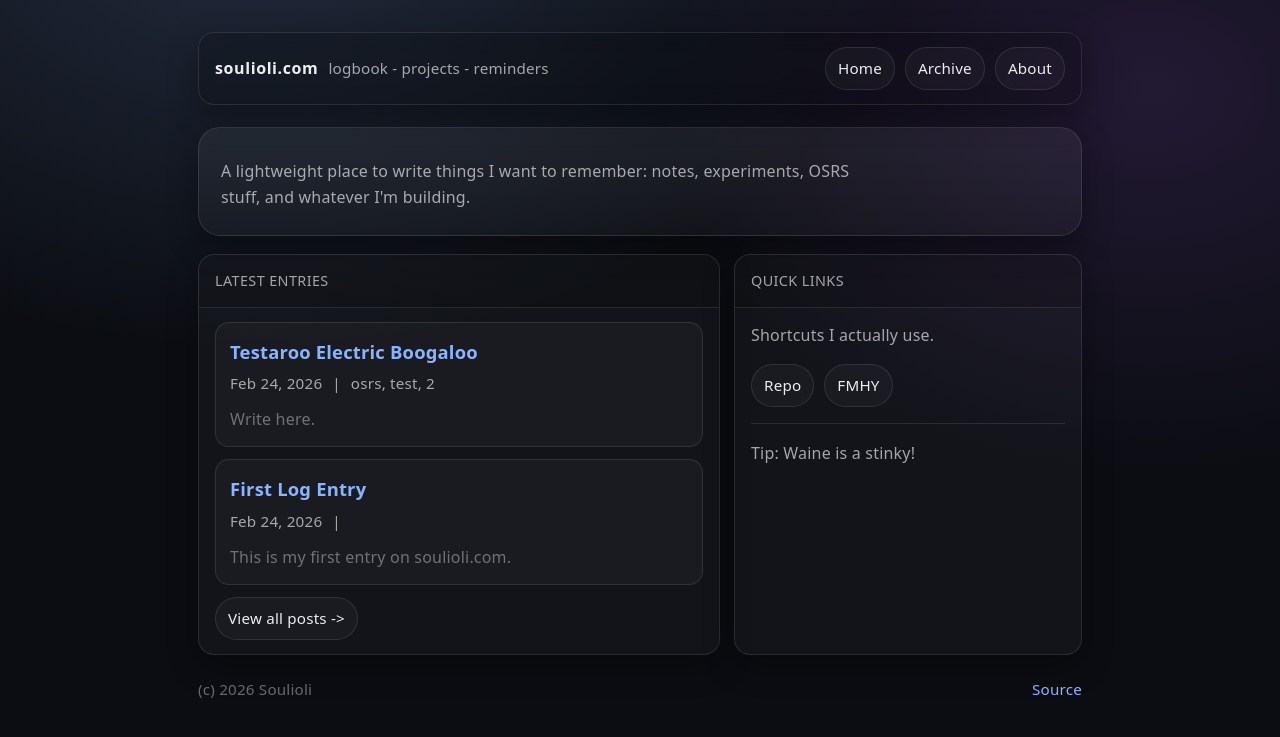
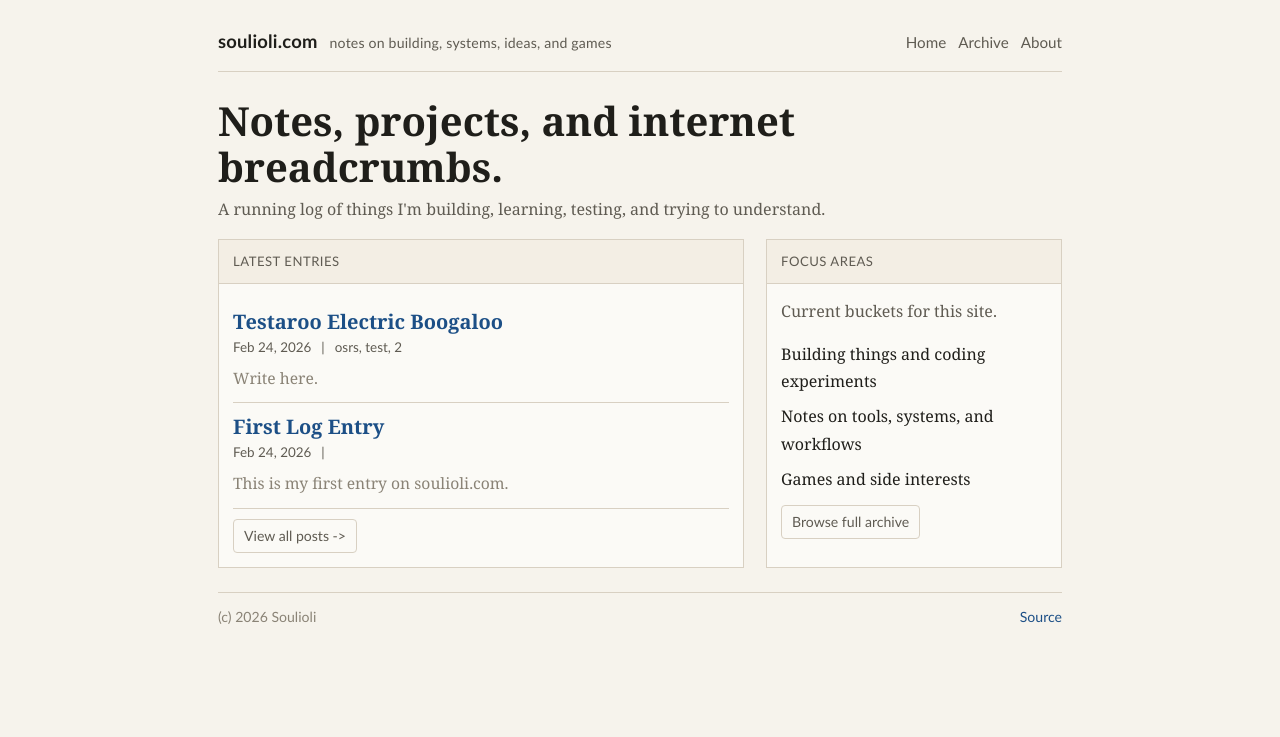
Before and after one commit to Souliolii/soulioli.com, a Jekyll site: the page built from index.html, in a window 1280 px wide. Shown: the top 737 px of the page. Built offline with Jekyll 4.4.1, drawn with Linux system fonts in a browser that asks for light colours.

Commit message:
Refactor layout styles and update content across multiple pages for improved readability and consistency

```diff
--- a/_layouts/default.html
+++ b/_layouts/default.html
@@ -4,140 +4,146 @@
   <meta charset="utf-8" />
   <meta name="viewport" content="width=device-width, initial-scale=1" />
   <title>{% if page.title %}{{ page.title }} - {% endif %}Soulioli</title>
-  <meta name="color-scheme" content="dark light" />
   <style>
     :root{
-      --bg: #0b0d12;
-      --panel: rgba(255,255,255,.04);
-      --panel2: rgba(255,255,255,.06);
-      --text: rgba(255,255,255,.92);
-      --muted: rgba(255,255,255,.62);
-      --faint: rgba(255,255,255,.38);
-      --border: rgba(255,255,255,.10);
-      --link: #8ab4ff;
-      --shadow: 0 10px 30px rgba(0,0,0,.35);
-      --radius: 16px;
-      --max: 920px;
+      --bg: #f6f3ec;
+      --panel: #fbfaf6;
+      --text: #1f1e1a;
+      --muted: #5f5b52;
+      --faint: #8a8376;
+      --border: #d8d0c2;
+      --link: #1c4f86;
+      --max: 880px;
     }
 
     *{ box-sizing:border-box; }
-    html,body{ height:100%; }
     body{
       margin:0;
-      background: radial-gradient(1200px 800px at 20% -10%, rgba(138,180,255,.18), transparent 55%),
-                  radial-gradient(900px 700px at 90% 10%, rgba(176,99,255,.14), transparent 55%),
-                  var(--bg);
+      background: var(--bg);
       color: var(--text);
-      font-family: ui-sans-serif, system-ui, -apple-system, Segoe UI, Roboto, Helvetica, Arial, "Apple Color Emoji","Segoe UI Emoji";
-      line-height: 1.65;
-      letter-spacing: .2px;
+      font-family: Georgia, "Times New Roman", serif;
+      line-height: 1.7;
     }
 
     a{ color: var(--link); text-decoration:none; }
     a:hover{ text-decoration:underline; }
 
-    .wrap{ max-width: var(--max); margin: 0 auto; padding: 32px 18px 56px; }
+    .wrap{ max-width: var(--max); margin: 0 auto; padding: 18px 18px 46px; }
     .topbar{
-      display:flex; align-items:center; justify-content:space-between;
-      gap: 14px;
-      padding: 14px 16px;
-      border: 1px solid var(--border);
-      background: rgba(0,0,0,.18);
-      backdrop-filter: blur(10px);
-      border-radius: var(--radius);
-      box-shadow: var(--shadow);
+      display:flex;
+      align-items:baseline;
+      justify-content:space-between;
+      gap: 10px;
+      padding: 8px 0 14px;
+      border-bottom: 1px solid var(--border);
     }
     .brand{
-      display:flex; align-items:baseline; gap:10px; flex-wrap:wrap;
+      display:flex;
+      align-items:baseline;
+      gap: 12px;
+      flex-wrap:wrap;
     }
-    .brand .name{ font-weight: 800; letter-spacing:.6px; }
-    .brand .tag{ color: var(--muted); font-size: .95rem; }
-    .nav{ display:flex; gap: 10px; flex-wrap:wrap; }
+    .brand .name{
+      font-family: "Trebuchet MS", "Segoe UI", Tahoma, sans-serif;
+      font-weight: 700;
+      font-size: 1.15rem;
+      letter-spacing: .2px;
+      color: var(--text);
+    }
+    .brand .tag{
+      color: var(--muted);
+      font-family: "Trebuchet MS", "Segoe UI", Tahoma, sans-serif;
+      font-size: .88rem;
+      letter-spacing: .2px;
+    }
+    .nav{
+      display:flex;
+      gap: 12px;
+      flex-wrap:wrap;
+      font-family: "Trebuchet MS", "Segoe UI", Tahoma, sans-serif;
+      font-size: .95rem;
+    }
+    .nav a{ color: var(--muted); }
+    .nav a:hover{ color: var(--text); }
     .pill{
       display:inline-flex; align-items:center; gap:8px;
-      padding: 8px 12px;
+      padding: 4px 10px;
       border: 1px solid var(--border);
-      background: rgba(255,255,255,.03);
-      border-radius: 999px;
-      color: var(--text);
-      font-size: .95rem;
+      background: var(--panel);
+      border-radius: 4px;
+      color: var(--muted);
+      font-family: "Trebuchet MS", "Segoe UI", Tahoma, sans-serif;
+      font-size: .88rem;
     }
-    .pill:hover{ background: rgba(255,255,255,.06); text-decoration:none; }
+    .pill:hover{ text-decoration:none; color: var(--text); }
 
     .hero{
-      margin: 22px 0 18px;
-      padding: 24px 22px;
-      border-radius: calc(var(--radius) + 6px);
-      border: 1px solid var(--border);
-      background: linear-gradient(180deg, rgba(255,255,255,.06), rgba(255,255,255,.03));
-      box-shadow: var(--shadow);
+      margin: 26px 0 8px;
+      padding: 0;
     }
     .hero h1{
       margin: 0 0 6px;
-      font-size: clamp(1.6rem, 2.8vw, 2.2rem);
-      letter-spacing: .2px;
+      font-size: clamp(1.8rem, 4vw, 2.5rem);
+      line-height: 1.15;
     }
-    .hero p{ margin: 0; color: var(--muted); max-width: 70ch; }
+    .hero p{ margin: 0; color: var(--muted); max-width: 75ch; }
 
     .grid{
       display:grid;
       grid-template-columns: 1fr;
-      gap: 12px;
+      gap: 22px;
       margin-top: 16px;
     }
-    @media (min-width: 860px){
-      .grid{ grid-template-columns: 1.2fr .8fr; gap: 14px; }
+    @media (min-width: 900px){
+      .grid{ grid-template-columns: 1.28fr .72fr; }
     }
 
     .card{
       border: 1px solid var(--border);
-      background: rgba(255,255,255,.03);
-      border-radius: var(--radius);
-      box-shadow: var(--shadow);
-      overflow:hidden;
+      background: var(--panel);
     }
     .card .hd{
-      padding: 14px 16px;
+      padding: 10px 14px;
       border-bottom: 1px solid var(--border);
-      background: rgba(0,0,0,.16);
+      background: #f3eee4;
       color: var(--muted);
-      font-size: .9rem;
-      letter-spacing: .4px;
+      font-family: "Trebuchet MS", "Segoe UI", Tahoma, sans-serif;
+      font-size: .82rem;
+      letter-spacing: .5px;
       text-transform: uppercase;
     }
-    .card .bd{ padding: 14px 16px; }
+    .card .bd{ padding: 14px; }
 
     .post-item{
-      padding: 14px 14px;
-      border: 1px solid var(--border);
-      background: rgba(255,255,255,.03);
-      border-radius: 14px;
-      transition: transform .08s ease, background .12s ease;
-    }
-    .post-item:hover{
-      transform: translateY(-1px);
-      background: rgba(255,255,255,.05);
+      display:block;
+      padding: 11px 0;
+      border-bottom: 1px solid var(--border);
     }
     .post-title{
-      margin: 0 0 4px;
-      font-size: 1.15rem;
-      font-weight: 750;
+      margin: 0 0 2px;
+      font-size: 1.25rem;
+      font-weight: 700;
+      line-height: 1.25;
     }
     .meta{
       color: var(--muted);
-      font-size: .95rem;
+      font-family: "Trebuchet MS", "Segoe UI", Tahoma, sans-serif;
+      font-size: .84rem;
       display:flex; gap: 10px; flex-wrap:wrap;
     }
-    .excerpt{ margin: 10px 0 0; color: var(--faint); }
+    .excerpt{ margin: 6px 0 0; color: var(--faint); font-size: .98rem; }
 
     .footer{
-      margin-top: 22px;
+      margin-top: 24px;
       color: var(--faint);
-      font-size: .95rem;
+      font-size: .88rem;
+      font-family: "Trebuchet MS", "Segoe UI", Tahoma, sans-serif;
       display:flex;
       justify-content:space-between;
       gap: 12px;
       flex-wrap:wrap;
+      border-top: 1px solid var(--border);
+      padding-top: 12px;
     }
   </style>
 </head>
@@ -146,12 +152,12 @@
     <div class="topbar">
       <div class="brand">
         <div class="name">soulioli.com</div>
-        <div class="tag">logbook - projects - reminders</div>
+        <div class="tag">notes on building, systems, ideas, and games</div>
       </div>
       <div class="nav">
-        <a class="pill" href="/">Home</a>
-        <a class="pill" href="/archive">Archive</a>
-        <a class="pill" href="/about">About</a>
+        <a href="/">Home</a>
+        <a href="/archive">Archive</a>
+        <a href="/about">About</a>
       </div>
     </div>
 
--- a/index.html
+++ b/index.html
@@ -4,8 +4,8 @@ title: Home
 ---
 
 <div class="hero">
-  <h1></h1>
-  <p>A lightweight place to write things I want to remember: notes, experiments, OSRS stuff, and whatever I'm building.</p>
+  <h1>Notes, projects, and internet breadcrumbs.</h1>
+  <p>A running log of things I'm building, learning, testing, and trying to understand.</p>
 </div>
 
 <div class="grid">
@@ -14,7 +14,7 @@ title: Home
     <div class="bd">
       {% assign sorted_posts = site.posts | sort: "date" | reverse %}
       {% for post in sorted_posts limit: 8 %}
-        <a class="post-item" href="{{ post.url }}" style="display:block; margin-bottom:12px;">
+        <a class="post-item" href="{{ post.url }}">
           <div class="post-title">{{ post.title }}</div>
           <div class="meta">
             <span>{{ post.date | date: "%b %d, %Y" }}</span>
@@ -30,19 +30,15 @@ title: Home
   </div>
 
   <div class="card">
-    <div class="hd">Quick Links</div>
+    <div class="hd">Focus Areas</div>
     <div class="bd">
-      <p style="margin-top:0;color:var(--muted);">Shortcuts I actually use.</p>
-      <div style="display:flex; gap:10px; flex-wrap:wrap;">
-        <a class="pill" href="https://github.com/Souliolii/soulioli.com">Repo</a>
-        <a class="pill" href="https://fmhy.net">FMHY</a>
+      <p style="margin-top:0;color:var(--muted);">Current buckets for this site.</p>
+      <p style="margin:8px 0;">Building things and coding experiments</p>
+      <p style="margin:8px 0;">Notes on tools, systems, and workflows</p>
+      <p style="margin:8px 0;">Games and side interests</p>
+      <div style="margin-top:12px;">
+        <a class="pill" href="/archive">Browse full archive</a>
       </div>
-
-      <hr style="border:0;border-top:1px solid var(--border); margin:16px 0;">
-
-      <p style="margin:0;color:var(--muted);">
-        Tip: Waine is a stinky!
-      </p>
     </div>
   </div>
 </div>
```
Also changed, not shown: about.md (+3 -2 lines), archive.html (+4 -4 lines).
